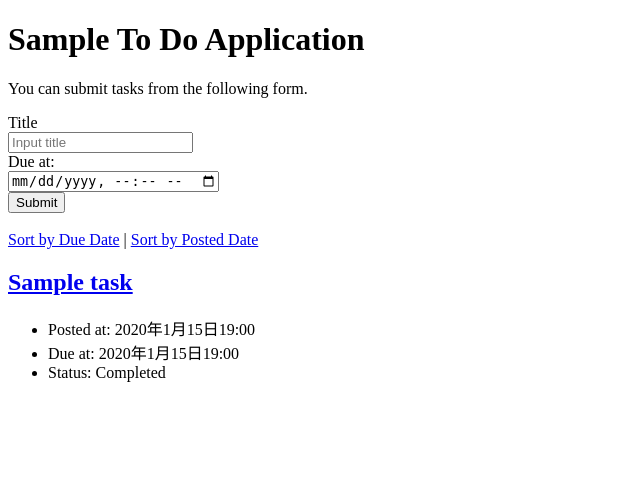
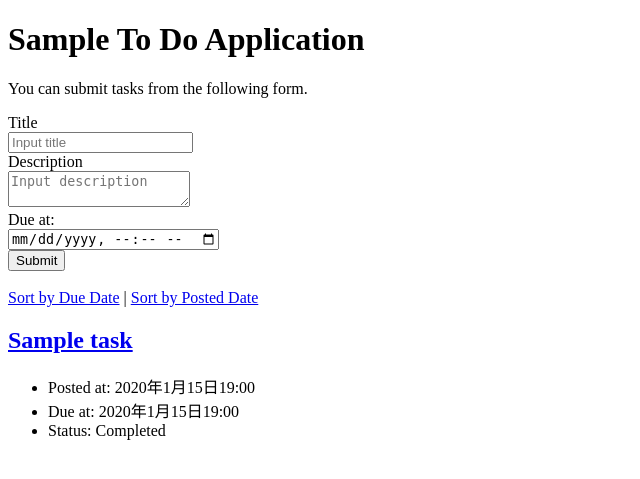
Before and after one commit to aytbunbun/django-test-exercise, a Django app: page / in a window 1280 px wide. Shown: the top 479 px of the page, without its empty margins (0-640 px from the left). Run offline with Django 5.2, Linux system fonts and the light colour scheme; tables that the repository leaves empty hold one stand-in row (values such as "Sample post").

Commit message:
feat: receive details and save to DB

```diff
--- a/todo/templates/todo/index.html
+++ b/todo/templates/todo/index.html
@@ -20,6 +20,14 @@
           type="text"
           placeholder="Input title"
         />
+      </div>
+      <div>
+        <label for="descriptionInput">Description</label><br />
+        <textarea
+          id="descriptionInput"
+          name="description"
+          placeholder="Input description"
+        ></textarea>
       </div>
       <div>
         <label for="dueInput">Due at:</label><br />
--- a/todo/views.py
+++ b/todo/views.py
@@ -8,7 +8,11 @@ from todo.models import Task
 # Create your views here.
 def index(request):
     if request.method == 'POST':
-        task = Task(title=request.POST['title'], due_at=make_aware(parse_datetime(request.POST['due_at'])))
+        task = Task(
+            title=request.POST['title'],
+            description=request.POST['description'],
+            due_at=make_aware(parse_datetime(request.POST['due_at']))
+        )
         task.save()
     if request.GET.get('order') == 'due':
         tasks = Task.objects.order_by('due_at')
```
